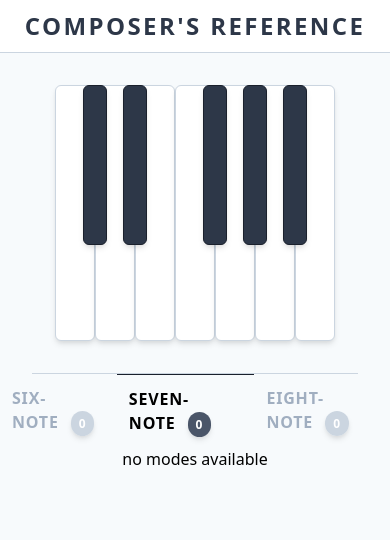
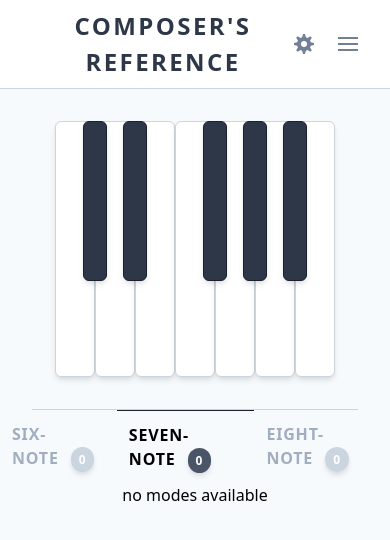
Before and after one commit to Kuzmink13/Composers-Reference, a React (Create React App) app: page / in a window 390 px wide. Shown: the top 540 px of the page. Built offline with nearby package versions, Linux system fonts and the light colour scheme.

Commit message:
Added Options and Menu drown-downs; Implemented note name visibility toggle

```diff
--- a/src/assets/tailwind.css
+++ b/src/assets/tailwind.css
@@ -52,4 +52,15 @@
   .key-black-root:hover {
     @apply bg-blue-700 border-blue-800;
   }
+
+  .drop-down {
+    @apply absolute flex flex-col right-0 z-20 font-semibold bg-white border border-gray-500 rounded-lg shadow-xl;
+  }
+
+  .menu-item {
+    @apply px-4 py-2 border-t border-b border-transparent;
+  }
+  .menu-item:hover {
+    @apply bg-purple-100 border-purple-200 text-purple-800;
+  }
 }
--- a/src/components/App.jsx
+++ b/src/components/App.jsx
@@ -14,7 +14,7 @@ function App() {
   const [filteredLists, setFilteredLists] = useState(
     Array(supportedScaleLengths.length).fill([])
   );
-  const [areNoteNamesShownOnKeys] = useState(false);
+  const [areNoteNamesVisible, setareNoteNamesVisible] = useState(false);
   const [root, setRoot] = useState(undefined);
   const [appCode, setAppCode] = useState('');
   const [screenSize, setScreenSize] = useState(getScreenSize());
@@ -30,6 +30,10 @@ function App() {
     setRoot(
       isPressedNoteCurrentRoot ? undefined : isRootPress ? pressedNote : root
     );
+  }
+
+  function handleNoteNamesVisible() {
+    setareNoteNamesVisible(!areNoteNamesVisible);
   }
 
   useEffect(() => {
@@ -58,13 +62,16 @@ function App() {
 
   return (
     <div className="flex flex-col h-screen bg-gray-100">
-      <Navbar />
+      <Navbar
+        areNoteNamesVisible={areNoteNamesVisible}
+        handleNoteNamesVisible={handleNoteNamesVisible}
+      />
 
       <div className="w-full overflow-y-hidden mx-auto flex flex-col lg:max-w-screen-lg">
         <Keys
           isNoteSelected={isNoteSelected}
           root={root}
-          areNoteNamesShownOnKeys={areNoteNamesShownOnKeys}
+          areNoteNamesVisible={areNoteNamesVisible}
           screenSize={screenSize}
           handleKeyPress={handleKeyPress}
         />
--- a/src/components/Key.jsx
+++ b/src/components/Key.jsx
@@ -20,7 +20,7 @@ function Key(props) {
       onDoubleClick={() => props.handleKeyPress(props.value, true)}
       className={`key key-${color} key-${color}-${selection}`}
     >
-      {props.areNoteNamesShownOnKeys && isWhite(props.value) && (
+      {props.areNoteNamesVisible && isWhite(props.value) && (
         <div className="p-2 font-semibold text-md">{noteName}</div>
       )}
     </div>
--- /dev/null
+++ b/src/components/Menu.jsx
@@ -0,0 +1,14 @@
+import React from 'react';
+
+function Menu(props) {
+  return (
+    <div className="drop-down w-56 mr-6 py-2">
+      <div className="menu-item">About</div>
+      <div className="menu-item">Meet the Scales</div>
+      <div className="menu-item">FAQ</div>
+      <div className="menu-item">Contact</div>
+    </div>
+  );
+}
+
+export default Menu;
--- a/src/components/Navbar.jsx
+++ b/src/components/Navbar.jsx
@@ -1,11 +1,52 @@
-import React from 'react';
+import React, { useState } from 'react';
+import Menu from './Menu';
+import Options from './Options';
 
-const Navbar = () => (
-  <div className="p-2 bg-white border-b border-gray-400">
-    <h1 className="text-2xl font-bold tracking-widest text-center text-gray-800">
-      COMPOSER'S REFERENCE
-    </h1>
-  </div>
-);
+function Navbar(props) {
+  const [optionsIsOpen, setOptionsIsOpen] = useState(false);
+  const [menuIsOpen, setMenuIsOpen] = useState(false);
+
+  function menuHandler() {
+    setMenuIsOpen(!menuIsOpen);
+    optionsIsOpen && setOptionsIsOpen(false);
+  }
+
+  function optionsHandler() {
+    setOptionsIsOpen(!optionsIsOpen);
+    menuIsOpen && setMenuIsOpen(false);
+  }
+
+  return (
+    <div className="py-2 px-auto bg-white border-b border-gray-400">
+      <div className="relative mx-auto px-8 lg:max-w-screen-lg text-gray-800">
+        <div className="flex justify-between items-center">
+          <h1 className="text-2xl font-bold tracking-widest text-center">
+            COMPOSER'S REFERENCE
+          </h1>
+          <div className="flex text-gray-600">
+            <svg
+              onClick={optionsHandler}
+              className="fill-current h-5 w-5 mr-6"
+              xmlns="http://www.w3.org/2000/svg"
+              viewBox="0 0 20 20"
+            >
+              <path d="M3.94 6.5L2.22 3.64l1.42-1.42L6.5 3.94c.52-.3 1.1-.54 1.7-.7L9 0h2l.8 3.24c.6.16 1.18.4 1.7.7l2.86-1.72 1.42 1.42-1.72 2.86c.3.52.54 1.1.7 1.7L20 9v2l-3.24.8c-.16.6-.4 1.18-.7 1.7l1.72 2.86-1.42 1.42-2.86-1.72c-.52.3-1.1.54-1.7.7L11 20H9l-.8-3.24c-.6-.16-1.18-.4-1.7-.7l-2.86 1.72-1.42-1.42 1.72-2.86c-.3-.52-.54-1.1-.7-1.7L0 11V9l3.24-.8c.16-.6.4-1.18.7-1.7zM10 13a3 3 0 1 0 0-6 3 3 0 0 0 0 6z" />
+            </svg>
+            <svg
+              onClick={menuHandler}
+              className="fill-current h-5 w-5"
+              xmlns="http://www.w3.org/2000/svg"
+              viewBox="0 0 20 20"
+            >
+              <path d="M0 3h20v2H0V3zm0 6h20v2H0V9zm0 6h20v2H0v-2z" />
+            </svg>
+          </div>
+        </div>
+        {optionsIsOpen && <Options {...props} />}
+        {menuIsOpen && <Menu />}
+      </div>
+    </div>
+  );
+}
 
 export default Navbar;
--- /dev/null
+++ b/src/components/Options.jsx
@@ -0,0 +1,72 @@
+import React from 'react';
+
+function Options(props) {
+  return (
+    <div className="drop-down mr-16 px-4 py-2">
+      <div className="py-1">
+        <div onClick={props.handleNoteNamesVisible}>
+          <input
+            type="checkbox"
+            className="mr-2"
+            checked={props.areNoteNamesVisible}
+          />
+          Display note names on keys
+        </div>
+        <div>
+          <input type="checkbox" className="mr-2" />
+          Display scale only if its root is selected
+        </div>
+      </div>
+
+      <div className="py-1">
+        Clef Selection:
+        <div>
+          <input type="radio" name="clef" className="mx-2" />
+          Treble
+        </div>
+        <div>
+          <input type="radio" name="clef" className="mx-2" />
+          Alto
+        </div>
+        <div>
+          <input type="radio" name="clef" className="mx-2" />
+          Bass
+        </div>
+      </div>
+
+      <div className="py-1">
+        Exclude Tonalities:
+        <div>
+          <input type="checkbox" className="mx-2" />
+          Whole-Tone
+        </div>
+        <div>
+          <input type="checkbox" className="mx-2" />
+          Augmented
+        </div>
+        <div>
+          <input type="checkbox" className="mx-2" />
+          Major
+        </div>
+        <div>
+          <input type="checkbox" className="mx-2" />
+          Melodic Minor
+        </div>
+        <div>
+          <input type="checkbox" className="mx-2" />
+          Harmonic Minor
+        </div>
+        <div>
+          <input type="checkbox" className="mx-2" />
+          Harmonic Major
+        </div>
+        <div>
+          <input type="checkbox" className="mx-2" />
+          Diminished
+        </div>
+      </div>
+    </div>
+  );
+}
+
+export default Options;
```
